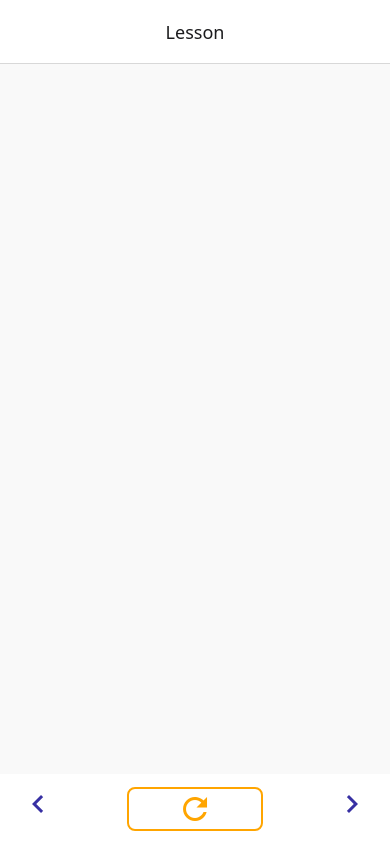
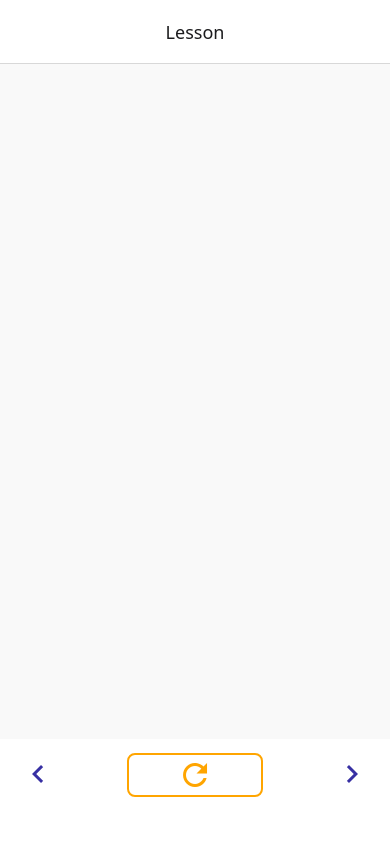
Before and after one commit to ahmousavi39/Learn-Ai, a React Native app: screen /Lesson in a window 390 px wide. Built offline with nearby package versions, Linux system fonts and the light colour scheme; some icons are missing.

Commit message:
Fixed action buttons at the bottom

```diff
--- a/app/components/Pages/lesson.tsx
+++ b/app/components/Pages/lesson.tsx
@@ -155,9 +155,11 @@ export function Lesson({ route, navigation }) {
         </ScrollView>
 
         <View style={styles.footer}>
-          <Pressable style={styles.reGenerateTextButton} onPress={reGenerate}>
-            <MaterialIcons name="refresh" size={36} color="orange" />
-          </Pressable>
+          <View style={styles.reGenerateTextButtonContainer}>
+            <Pressable style={styles.reGenerateTextButton} onPress={reGenerate}>
+              <MaterialIcons name="refresh" size={36} color="orange" />
+            </Pressable>
+          </View>
           <Pressable style={styles.nextButton} onPress={language === "fa" ? goToPrevious : goToNext}>
             <MaterialIcons name="navigate-next" size={36} color="#3730a3" />
           </Pressable>
@@ -175,6 +177,9 @@ const styles = StyleSheet.create({
   safeArea: {
     flex: 1,
     backgroundColor: '#f9f9f9',
+    paddingVertical: 10,
+    justifyContent: 'space-between', // spread question and options/buttons
+
   },
   disabledSafeArea: {
     flex: 1,
@@ -239,14 +244,14 @@ const styles = StyleSheet.create({
     right: 20,
     backgroundColor: 'transparent',
     marginVertical: "auto",
-    paddingVertical: 12,
+    paddingVertical: 17,
   },
   backButton: {
     position: 'absolute',
     left: 20,
     backgroundColor: 'transparent',
     marginVertical: "auto",
-    paddingVertical: 12,
+    paddingVertical: 17,
   },
   reGenerateTextButton: {
     alignSelf: 'center',
@@ -258,6 +263,9 @@ const styles = StyleSheet.create({
     borderColor: 'orange',
     marginVertical: "auto"
   },
+  reGenerateTextButtonContainer: {
+    paddingTop: 14
+  },
   centeredView: {
     flex: 1,
     justifyContent: 'center',
@@ -265,7 +273,7 @@ const styles = StyleSheet.create({
   },
   footer: {
     width: "100%",
-    height: 70,
+    height: 105,
     backgroundColor: "white",
     position: 'absolute',
     bottom: 0
--- a/app/components/questionRender.tsx
+++ b/app/components/questionRender.tsx
@@ -236,6 +236,7 @@ export function QuestionRender({ route, navigation }) {
                         ))}
                     </View>
 
+                    <View style={styles.footer}>
                         {showResetButton && (
                             <Pressable style={styles.retryTextButton} onPress={resetWrongAnswer}>
                                 <MaterialIcons name="refresh" size={36} color="white" />
@@ -248,6 +249,7 @@ export function QuestionRender({ route, navigation }) {
                             <MaterialIcons name="navigate-before" size={36} color="#3730a3" />
                         </Pressable>
                     </View>
+                </View>
 
             </SafeAreaView>
         </SafeAreaProvider>
@@ -257,7 +259,6 @@ export function QuestionRender({ route, navigation }) {
 const styles = StyleSheet.create({
     container: {
         flex: 1,
-        paddingHorizontal: 10,
         paddingVertical: 10,
         justifyContent: 'space-between', // spread question and options/buttons
     },
@@ -265,6 +266,7 @@ const styles = StyleSheet.create({
     questionWrapper: {
         marginTop: 40, // push question down a bit from top
         alignItems: 'center',
+        paddingHorizontal: 10
     },
 
     optionsContainer: {
@@ -282,6 +284,7 @@ const styles = StyleSheet.create({
 
     optionWrapper: {
         width: '100%',
+        paddingHorizontal: 10
     },
     optionButton: {
         backgroundColor: '#3b82f6',
@@ -304,32 +307,33 @@ const styles = StyleSheet.create({
     },
 
     retryTextButton: {
-        position: 'absolute',
-        bottom: 37.5,
         alignSelf: 'center',
         backgroundColor: '#16a34a',
         paddingHorizontal: 48,
         paddingVertical: 2,
         borderRadius: 8,
-    },
-
-    retryText: {
-        color: '#fff',
-        fontSize: 16,
-        fontWeight: '600',
+        marginVertical: "auto"
     },
     nextButton: {
         position: 'absolute',
         right: 20,
-        bottom: 40,
         backgroundColor: 'transparent',
+        marginVertical: "auto",
+        paddingVertical: 17,
     },
     backButton: {
         position: 'absolute',
         left: 20,
-        bottom: 40,
         backgroundColor: 'transparent',
+        marginVertical: "auto",
+        paddingVertical: 17,
+    },
+    footer: {
+        width: "100%",
+        height: 70,
+        backgroundColor: "",
+        position: 'absolute',
+        bottom: 0
     }
 
-
 });
```
Also changed, not shown: 1 other file (tests, documents, lock files or other folders). Lines whose indentation alone changed are shown as unchanged.
